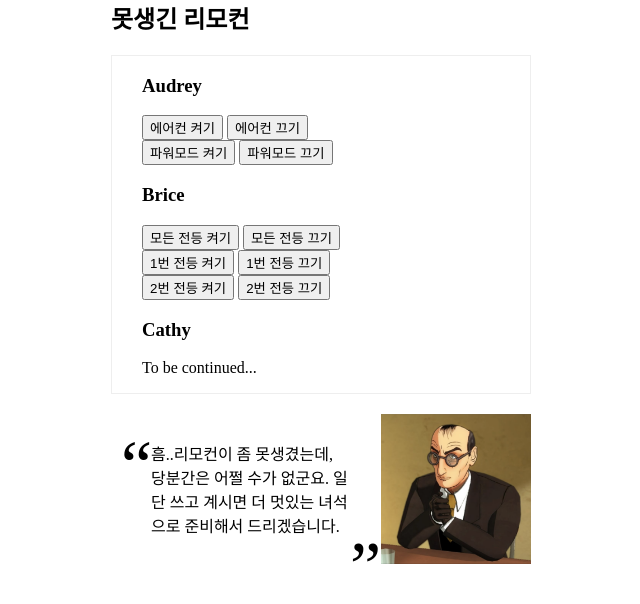
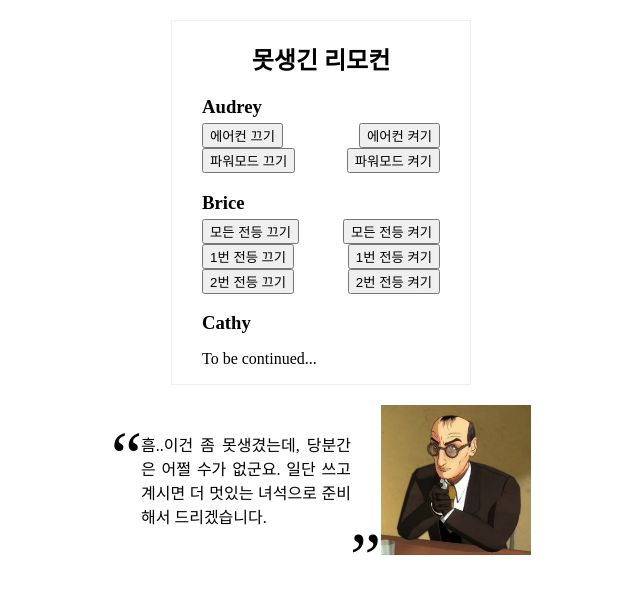
Before and after one commit to ybbarng/Alexander-Bonaparte-Cust, a Python web app: template abcust/templates/remote-controller.html in a window 1280 px wide. Shown: the top 604 px of the page, without its empty margins (319-959 px from the left). Run offline with Jinja, Linux system fonts and the light colour scheme; the template is opened without the code that fills it, so the values that code supplies are empty.

Commit message:
리모콘 버튼 배치 등 정리

```diff
--- a/abcust/templates/remote-controller.html
+++ b/abcust/templates/remote-controller.html
@@ -4,11 +4,24 @@ body {
     width: 420px;
     margin: auto;
 }
+header {
+    text-align: center;
+}
 #remocon {
+    width: 300px;
+    margin: 20px auto;
     box-sizing: border-box;
-    margin: auto;
     border: 1px solid #eee;
     padding: 0 30px;
+}
+#remocon h3 {
+    margin-bottom: 5px;
+}
+.button-group {
+    display: flex;
+    flex-direction: row-reverse;
+    justify-content: space-between;
+    align-items: center;
 }
 #footnote {
     display: flex;
@@ -25,6 +38,8 @@ body {
 #abc_script {
     position: relative;
     margin-right: 30px;
+    margin-left: 30px;
+    text-align: justify;
 }
 .quote {
     font-size: 70px;
@@ -49,36 +64,33 @@ body {
         width: 100px;
         height: 100px;
     }
-    #abc_script {
-        padding-top: 20px;
-    }
 }
 </style>
-<header>
-    <h2>못생긴 리모컨</h2>
-</header>
 
 <div id="remocon">
+    <header>
+        <h2>못생긴 리모컨</h2>
+    </header>
     <h3>Audrey</h3>
-    <div>
+    <div class="button-group">
         <button id="audrey-on">에어컨 켜기</button>
         <button id="audrey-off">에어컨 끄기</button>
     </div>
-    <div>
+    <div class="button-group">
         <button id="audrey-power-on">파워모드 켜기</button>
         <button id="audrey-power-off">파워모드 끄기</button>
     </div>
 
     <h3>Brice</h3>
-    <div>
+    <div class="button-group">
         <button id="brice-switch-on">모든 전등 켜기</button>
         <button id="brice-switch-off">모든 전등 끄기</button>
     </div>
-    <div>
+    <div class="button-group">
         <button id="brice-switch-on-1">1번 전등 켜기</button>
         <button id="brice-switch-off-1">1번 전등 끄기</button>
     </div>
-    <div>
+    <div class="button-group">
         <button id="brice-switch-on-2">2번 전등 켜기</button>
         <button id="brice-switch-off-2">2번 전등 끄기</button>
     </div>
@@ -91,7 +103,7 @@ body {
 <img id="abc" src="{{ url_for('static', filename='abc.png') }}" alt="abc" />
 <blockquote id="abc_script">
 <div class="quote open">&ldquo;</div>
-흠..리모컨이 좀 못생겼는데, 당분간은 어쩔 수가 없군요. 일단 쓰고 계시면 더 멋있는 녀석으로 준비해서 드리겠습니다.
+흠..이건 좀 못생겼는데, 당분간은 어쩔 수가 없군요. 일단 쓰고 계시면 더 멋있는 녀석으로 준비해서 드리겠습니다.
 <div class="quote close">&rdquo;</div>
 </blockquote>
 </div>
```
